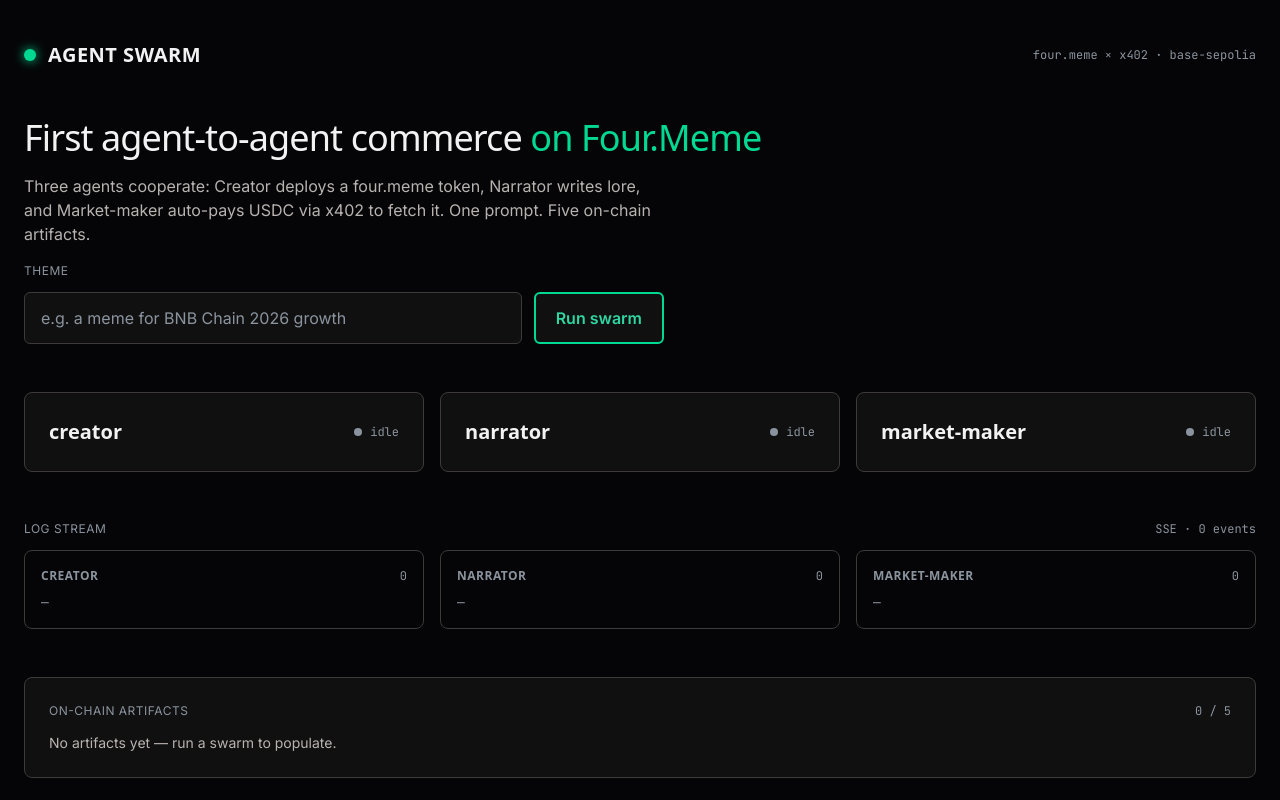
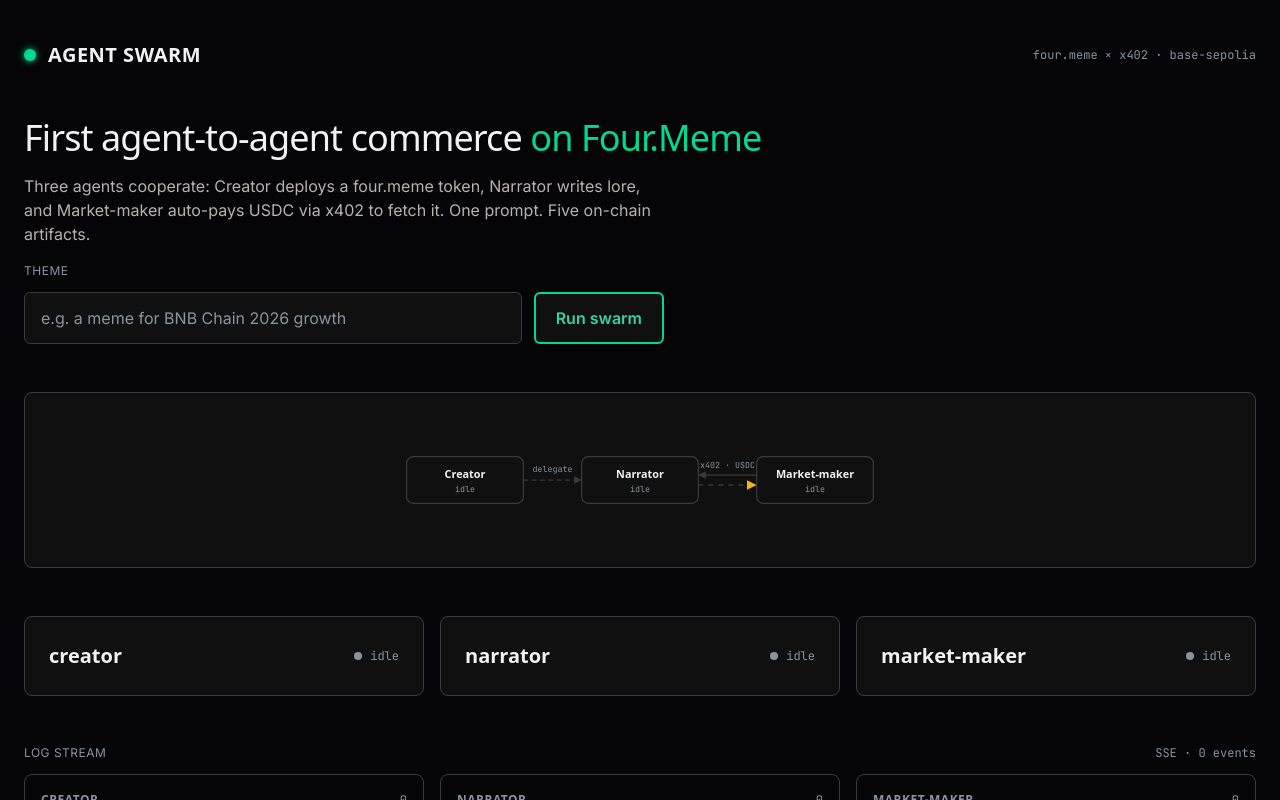
Before and after one commit to mymaine/memind, a Next.js app in the folder apps/web/: page / in a window 1280 px wide. Shown: the top 800 px of the page. Built offline with nearby package versions, Linux system fonts and the light colour scheme.

Commit message:
feat(web): architecture diagram svg with x402 flow animation

```diff
--- a/apps/web/src/app/globals.css
+++ b/apps/web/src/app/globals.css
@@ -112,6 +112,27 @@ body {
   }
 }
 
+/*
+ * x402-flow — golden flowing dash on the Market-maker → Narrator edge.
+ * Triggered when a fresh `x402-tx` artifact arrives. The SVG line carries
+ * `stroke-dasharray` so animating `stroke-dashoffset` produces the moving
+ * pulse effect. AC-V2-5: 1.2s linear, 3 iterations (managed by the React
+ * component which adds the class then strips it after 3.6s).
+ */
+@keyframes x402-flow {
+  from {
+    stroke-dashoffset: 24;
+  }
+  to {
+    stroke-dashoffset: 0;
+  }
+}
+
+.x402-edge-animate {
+  animation: x402-flow 1200ms linear 3;
+  stroke: var(--color-chain-bnb);
+}
+
 @media (prefers-reduced-motion: reduce) {
   * {
     animation-duration: 0ms !important;
--- a/apps/web/src/app/page.tsx
+++ b/apps/web/src/app/page.tsx
@@ -3,6 +3,7 @@
 import { useMemo } from 'react';
 import type { AgentId, AgentStatus, Artifact } from '@hack-fourmeme/shared';
 import { AgentStatusBar } from '@/components/agent-status-bar';
+import { ArchitectureDiagram } from '@/components/architecture-diagram';
 import { ThemeInput } from '@/components/theme-input';
 import { LogPanel } from '@/components/log-panel';
 import { TxList } from '@/components/tx-list';
@@ -128,6 +129,8 @@ export default function HomePage() {
         ) : null}
       </section>
 
+      <ArchitectureDiagram statuses={agentStatuses} artifacts={state.artifacts} />
+
       <AgentStatusBar statuses={agentStatuses} />
 
       {memeImage ? (
--- /dev/null
+++ b/apps/web/src/components/architecture-diagram.tsx
@@ -0,0 +1,249 @@
+'use client';
+
+/**
+ * ArchitectureDiagram — top-of-page SVG schematic of the 3-agent swarm.
+ *
+ * Three nodes: Creator → Narrator (dashed; one-shot delegation), and
+ * Narrator ⇄ Market-maker (solid bidirectional; the x402 service exchange).
+ * Node strokes follow the per-agent `AgentStatus` (idle / running / done /
+ * error) so the diagram tracks the live run.
+ *
+ * When the Market-maker emits a settled `x402-tx` artifact the bottom edge
+ * plays a 3-loop golden flow (defined in globals.css `@keyframes x402-flow`).
+ * The component owns the timer that strips the class after 3.6s so the
+ * animation does not loop forever between runs.
+ *
+ * Implementation rules (per docs/features/dashboard-v2.md):
+ *   - inline SVG only; no framer-motion / d3 / SMIL
+ *   - height capped at 200px so the diagram does not push the page below
+ *     the 1920x960 single-screen target
+ */
+import { useEffect, useRef, useState } from 'react';
+import type { AgentId, AgentStatus, Artifact } from '@hack-fourmeme/shared';
+import {
+  X402_FLOW_DURATION_MS,
+  nodeVisualTokensFor,
+  pickLatestX402TxHash,
+} from './architecture-diagram-utils';
+
+export interface ArchitectureDiagramProps {
+  statuses: Record<AgentId, AgentStatus>;
+  artifacts: Artifact[];
+}
+
+interface NodeSpec {
+  id: Exclude<AgentId, 'heartbeat'>;
+  label: string;
+  cx: number;
+  cy: number;
+}
+
+// Geometry chosen so the three nodes line up horizontally inside a 600x180
+// viewBox. The component scales to fit its container width while keeping
+// the height bounded by viewBox height + Tailwind max-height clamp.
+const VIEWBOX_W = 600;
+const VIEWBOX_H = 180;
+const NODE_W = 140;
+const NODE_H = 56;
+
+// Tuple typing keeps `NODES[i]` non-undefined under noUncheckedIndexedAccess
+// so the SVG geometry expressions stay clean.
+const NODES = [
+  { id: 'creator', label: 'Creator', cx: 90, cy: 90 },
+  { id: 'narrator', label: 'Narrator', cx: 300, cy: 90 },
+  { id: 'market-maker', label: 'Market-maker', cx: 510, cy: 90 },
+] as const satisfies readonly NodeSpec[];
+
+const [CREATOR_NODE, NARRATOR_NODE, MARKET_MAKER_NODE] = NODES;
+
+export function ArchitectureDiagram({
+  statuses,
+  artifacts,
+}: ArchitectureDiagramProps): React.ReactElement {
+  // The latest x402 txHash we have already animated. When `pickLatestX402TxHash`
+  // returns something different we (a) flip the animate flag on, (b) set a
+  // 3.6s timer that flips it back off and remembers the new hash so we don't
+  // re-trigger on every re-render.
+  const [animating, setAnimating] = useState(false);
+  const lastAnimatedTxRef = useRef<string | null>(null);
+  const timerRef = useRef<ReturnType<typeof setTimeout> | null>(null);
+
+  useEffect(() => {
+    const latest = pickLatestX402TxHash(artifacts);
+    if (latest === null) return;
+    if (latest === lastAnimatedTxRef.current) return;
+
+    // New x402 settlement — start the golden flow.
+    lastAnimatedTxRef.current = latest;
+    setAnimating(true);
+    if (timerRef.current) clearTimeout(timerRef.current);
+    timerRef.current = setTimeout(() => {
+      setAnimating(false);
+      timerRef.current = null;
+    }, X402_FLOW_DURATION_MS);
+
+    return () => {
+      // Component-unmount cleanup. Re-trigger on the next x402-tx is fine.
+      if (timerRef.current) {
+        clearTimeout(timerRef.current);
+        timerRef.current = null;
+      }
+    };
+  }, [artifacts]);
+
+  return (
+    <section
+      aria-label="Agent swarm architecture"
+      className="w-full rounded-[var(--radius-card)] border border-border-default bg-bg-surface p-3"
+    >
+      <svg
+        role="img"
+        aria-label="Creator delegates to Narrator; Market-maker pays Narrator via x402"
+        viewBox={`0 0 ${VIEWBOX_W.toString()} ${VIEWBOX_H.toString()}`}
+        preserveAspectRatio="xMidYMid meet"
+        className="h-[150px] w-full"
+      >
+        {/* Edge 1: Creator → Narrator (one-shot delegation, dashed) */}
+        <line
+          x1={CREATOR_NODE.cx + NODE_W / 2}
+          y1={CREATOR_NODE.cy}
+          x2={NARRATOR_NODE.cx - NODE_W / 2}
+          y2={NARRATOR_NODE.cy}
+          stroke="var(--color-border-default)"
+          strokeWidth={1.5}
+          strokeDasharray="6 4"
+          markerEnd="url(#arrow-grey)"
+        />
+        <text
+          x={(CREATOR_NODE.cx + NARRATOR_NODE.cx) / 2}
+          y={CREATOR_NODE.cy - 10}
+          textAnchor="middle"
+          fontSize={10}
+          fill="var(--color-fg-tertiary)"
+          fontFamily="var(--font-mono)"
+        >
+          delegate
+        </text>
+
+        {/* Edge 2: Narrator ⇄ Market-maker (x402 service exchange, solid).
+            The bottom line carries the animation class; the top arrow is
+            the static return path showing the lore handoff direction. */}
+        <line
+          data-testid="x402-edge"
+          x1={NARRATOR_NODE.cx + NODE_W / 2}
+          y1={NARRATOR_NODE.cy + 6}
+          x2={MARKET_MAKER_NODE.cx - NODE_W / 2}
+          y2={MARKET_MAKER_NODE.cy + 6}
+          strokeWidth={2}
+          strokeDasharray="6 6"
+          markerEnd="url(#arrow-gold)"
+          className={animating ? 'x402-edge-animate' : ''}
+          stroke={animating ? 'var(--color-chain-bnb)' : 'var(--color-border-default)'}
+        />
+        <line
+          x1={MARKET_MAKER_NODE.cx - NODE_W / 2}
+          y1={NARRATOR_NODE.cy - 6}
+          x2={NARRATOR_NODE.cx + NODE_W / 2}
+          y2={NARRATOR_NODE.cy - 6}
+          stroke="var(--color-border-default)"
+          strokeWidth={1.5}
+          markerEnd="url(#arrow-grey-back)"
+        />
+        <text
+          x={(NARRATOR_NODE.cx + MARKET_MAKER_NODE.cx) / 2}
+          y={NARRATOR_NODE.cy - 14}
+          textAnchor="middle"
+          fontSize={10}
+          fill="var(--color-fg-tertiary)"
+          fontFamily="var(--font-mono)"
+        >
+          x402 · USDC
+        </text>
+
+        {/* Marker definitions (one per stroke colour). */}
+        <defs>
+          <marker
+            id="arrow-grey"
+            viewBox="0 0 10 10"
+            refX={10}
+            refY={5}
+            markerWidth={6}
+            markerHeight={6}
+            orient="auto"
+          >
+            <path d="M 0 0 L 10 5 L 0 10 z" fill="var(--color-border-default)" />
+          </marker>
+          <marker
+            id="arrow-grey-back"
+            viewBox="0 0 10 10"
+            refX={10}
+            refY={5}
+            markerWidth={6}
+            markerHeight={6}
+            orient="auto"
+          >
+            <path d="M 0 0 L 10 5 L 0 10 z" fill="var(--color-border-default)" />
+          </marker>
+          <marker
+            id="arrow-gold"
+            viewBox="0 0 10 10"
+            refX={10}
+            refY={5}
+            markerWidth={6}
+            markerHeight={6}
+            orient="auto"
+          >
+            <path d="M 0 0 L 10 5 L 0 10 z" fill="var(--color-chain-bnb)" />
+          </marker>
+        </defs>
+
+        {/* Nodes (rendered after edges so they paint on top of arrow tails). */}
+        {NODES.map((n) => {
+          const status = statuses[n.id];
+          const tokens = nodeVisualTokensFor(status);
+          return (
+            <g key={n.id} data-testid={`arch-node-${n.id}`} data-status={status}>
+              <rect
+                x={n.cx - NODE_W / 2}
+                y={n.cy - NODE_H / 2}
+                width={NODE_W}
+                height={NODE_H}
+                rx={8}
+                ry={8}
+                fill={tokens.fillVar}
+                stroke={tokens.strokeVar}
+                strokeWidth={tokens.pulse ? 2 : 1.5}
+                style={
+                  tokens.pulse
+                    ? { animation: 'signal-pulse 1500ms ease-in-out infinite' }
+                    : undefined
+                }
+              />
+              <text
+                x={n.cx}
+                y={n.cy - 2}
+                textAnchor="middle"
+                fontSize={13}
+                fill="var(--color-fg-primary)"
+                fontFamily="var(--font-sans-display)"
+                fontWeight={600}
+              >
+                {n.label}
+              </text>
+              <text
+                x={n.cx}
+                y={n.cy + 14}
+                textAnchor="middle"
+                fontSize={10}
+                fill="var(--color-fg-tertiary)"
+                fontFamily="var(--font-mono)"
+              >
+                {status}
+              </text>
+            </g>
+          );
+        })}
+      </svg>
+    </section>
+  );
+}
```
